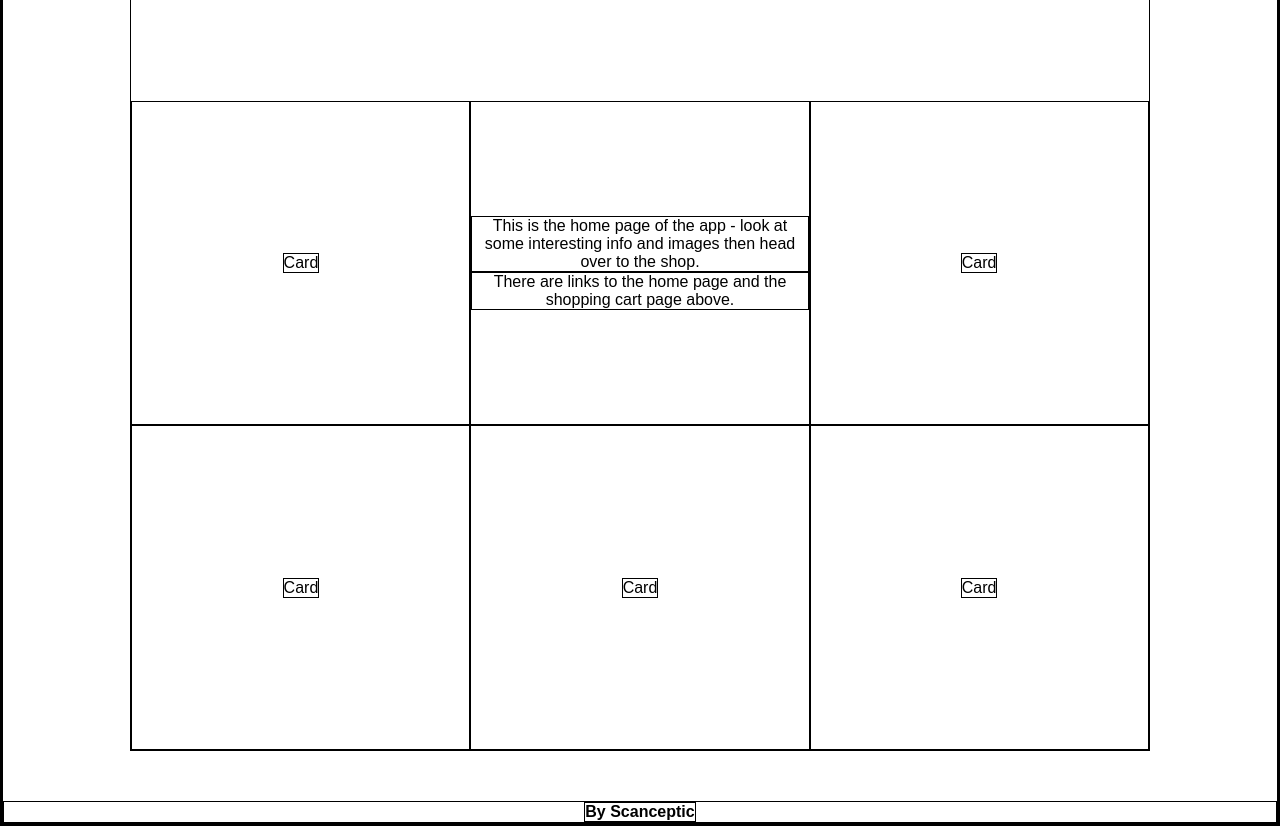
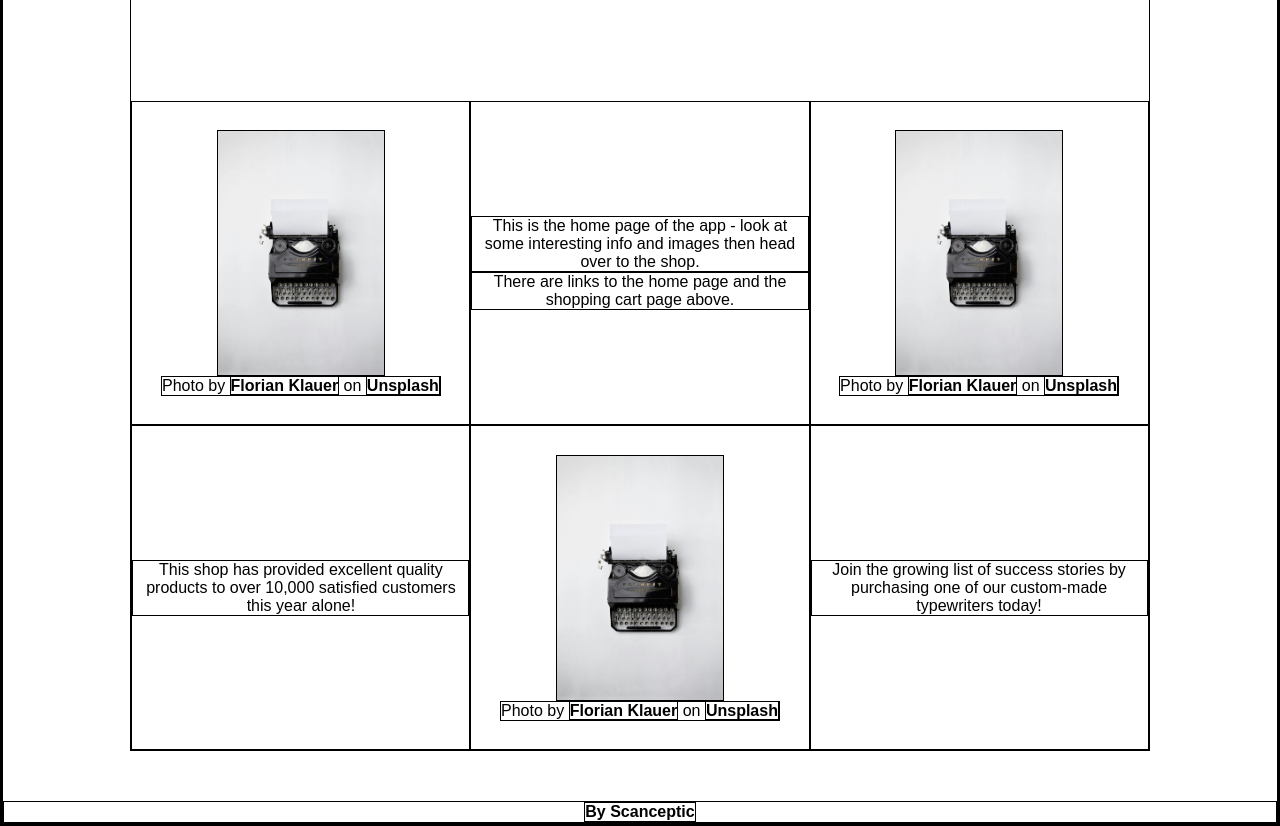
Before and after one commit to Scanceptic/shopping-cart, a React (Vite) app: page / in a window 1280 px wide. Shown: the part 400-1226 px from the top of the page. Built offline with nearby package versions, Linux system fonts and the light colour scheme.

Commit message:
add dummy images and text to cards

```diff
--- a/src/App.css
+++ b/src/App.css
@@ -61,6 +61,10 @@ nav {
   align-items: center;
 }
 
+.card img {
+  width: max(100px, 50%);
+}
+
 #footer {
   display: flex;
   justify-content: space-around;
--- a/src/App.jsx
+++ b/src/App.jsx
@@ -2,6 +2,7 @@
 import './App.css'
 import Navbar from './Navbar'
 import Footer from './Footer'
+import typewriter from "./assets/typewriter.jpg";
 
 function App() {
 
@@ -11,7 +12,9 @@ function App() {
       <div id="content">
         <h1>Shopping Cart</h1>
         <div className='card'>
-          <p>Card</p>
+          <img src={typewriter} alt="Typewriter"/>
+          <p className="attribution">Photo by <a href="https://unsplash.com/@florianklauer?utm_content=creditCopyText&utm_medium=referral&utm_source=unsplash">Florian Klauer</a> on <a href="https://unsplash.com/photos/black-fayorit-typewriter-with-printer-paper-mk7D-4UCfmg?utm_content=creditCopyText&utm_medium=referral&utm_source=unsplash">Unsplash</a>
+          </p>
         </div>
         <div className="card">
           <p>
@@ -22,16 +25,20 @@ function App() {
           </p>
         </div>
         <div className='card'>
-          <p>Card</p>
+          <img src={typewriter} alt="Typewriter"/>
+          <p className="attribution">Photo by <a href="https://unsplash.com/@florianklauer?utm_content=creditCopyText&utm_medium=referral&utm_source=unsplash">Florian Klauer</a> on <a href="https://unsplash.com/photos/black-fayorit-typewriter-with-printer-paper-mk7D-4UCfmg?utm_content=creditCopyText&utm_medium=referral&utm_source=unsplash">Unsplash</a>
+          </p>
         </div>
         <div className='card'>
-          <p>Card</p>
+          <p>This shop has provided excellent quality products to over 10,000 satisfied customers this year alone!</p>
         </div>
         <div className='card'>
-          <p>Card</p>
+          <img src={typewriter} alt="Typewriter"/>
+          <p className="attribution">Photo by <a href="https://unsplash.com/@florianklauer?utm_content=creditCopyText&utm_medium=referral&utm_source=unsplash">Florian Klauer</a> on <a href="https://unsplash.com/photos/black-fayorit-typewriter-with-printer-paper-mk7D-4UCfmg?utm_content=creditCopyText&utm_medium=referral&utm_source=unsplash">Unsplash</a>
+          </p>
         </div>
         <div className='card'>
-          <p>Card</p>
+          <p>Join the growing list of success stories by purchasing one of our custom-made typewriters today!</p>
         </div>
       </div>
       < Footer />
```
Also changed, not shown: src/assets/typewriter.jpg (added).
